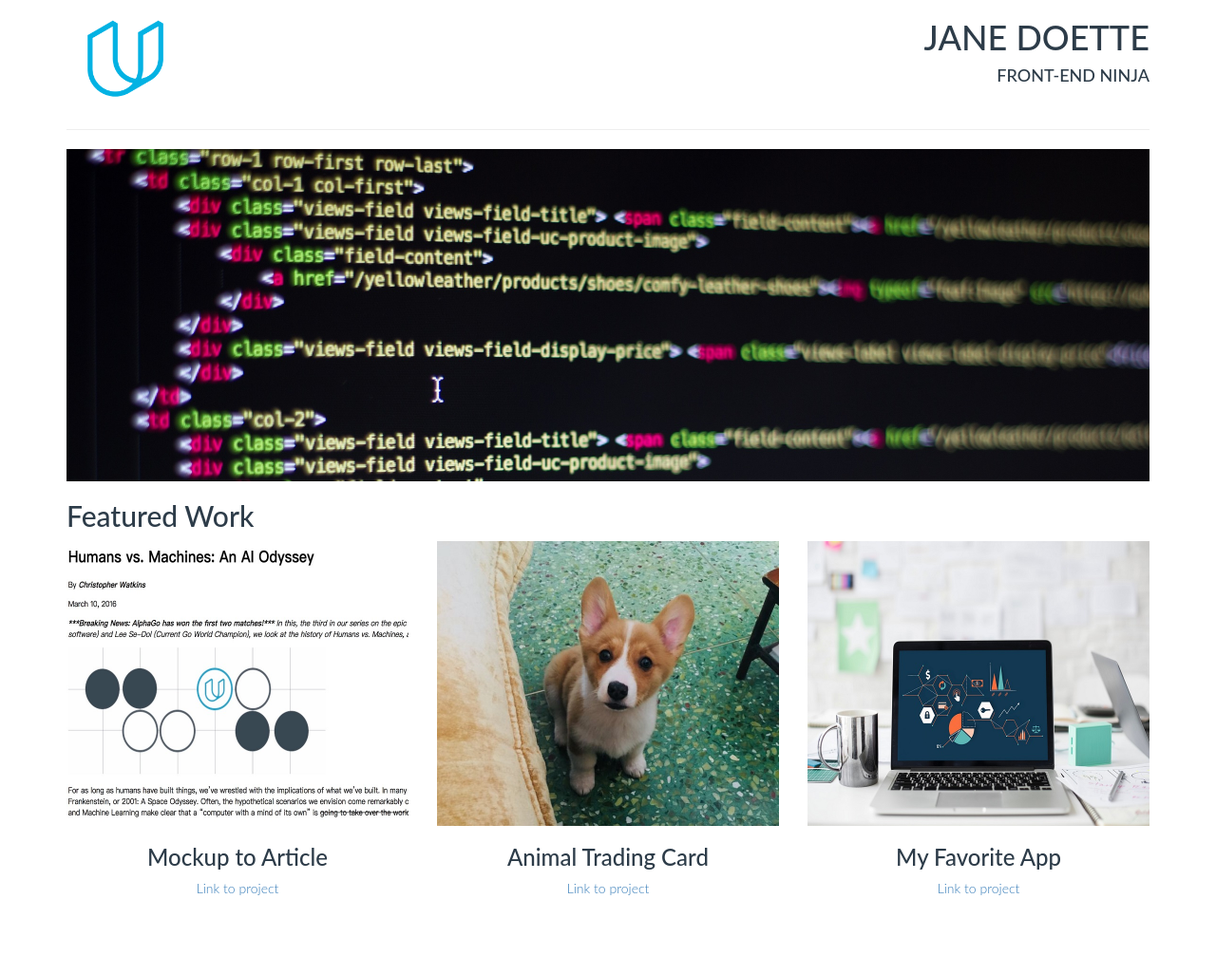
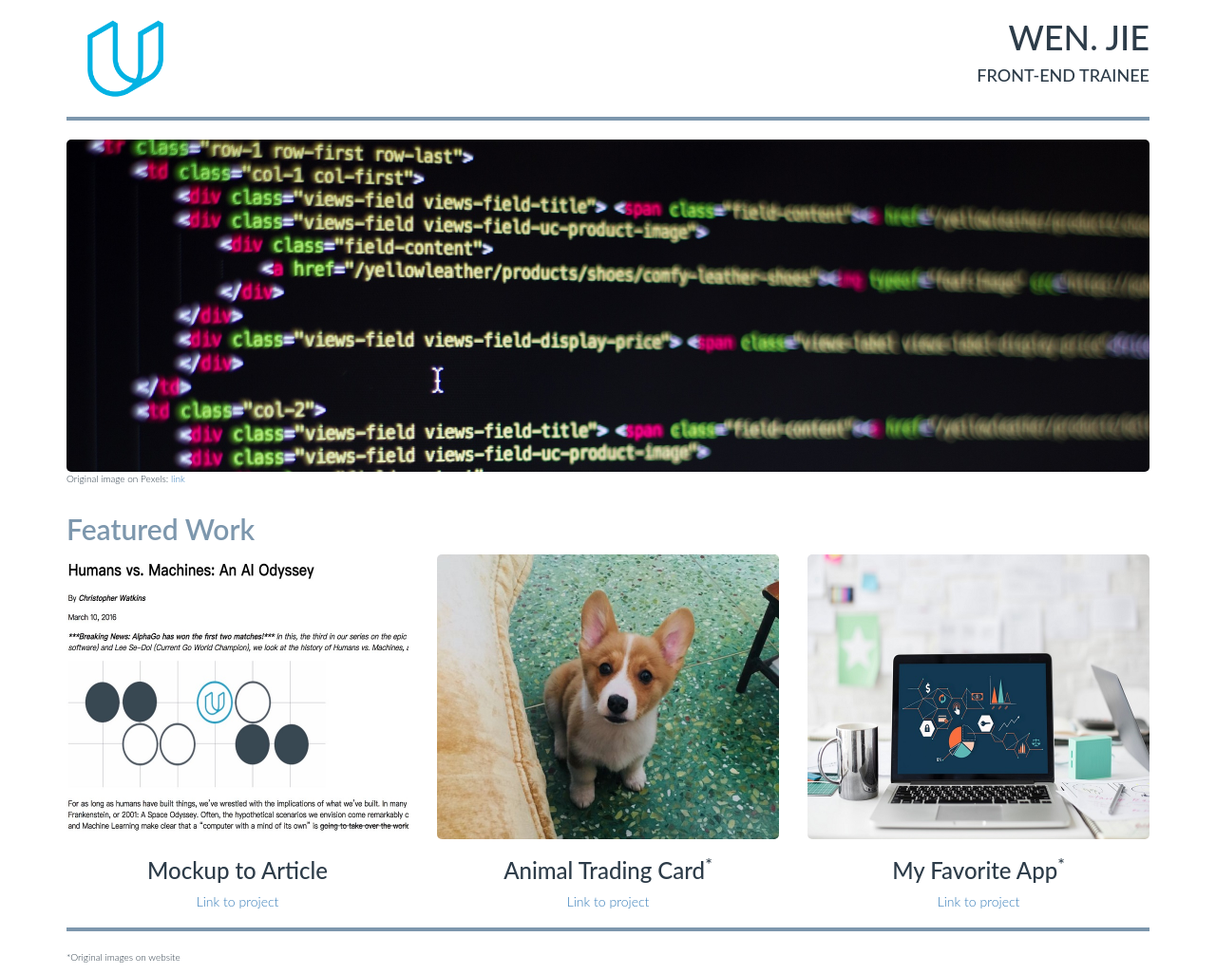
Before and after one commit to Dimple-Mun/udacity-my-portfolio, a plain HTML site: page index.html in a window 1280 px wide. Shown: the whole page at 95% size. Before the commit the page ends 956 px from the top, so only its background shows below. Drawn offline with Linux system fonts and the light colour scheme; files that its build step writes are made by us from their sources; a web font is replaced by a local one.

Commit message:
fix: Update codes per feedback from Validator

```diff
--- a/css/style.css
+++ b/css/style.css
@@ -1,4 +1,4 @@
-* {
+body {
     -webkit-box-sizing: border-box;
     -moz-box-sizing: border-box;
     -ms-box-sizing: border-box;
@@ -8,8 +8,17 @@
     color:#2d3c49;
 }
 
-img, embed, object, video{
+.featured-work {
+    color: #7d97ad;
+    font-weight: 600;
+}
+
+img, embed, object, video {
     max-width: 100%;
+}
+
+img {
+    border-radius: 5px;
 }
 
 .logo {
@@ -23,6 +32,18 @@ nav a, button {
     min-height: 48px;
 }
 
+hr {
+    margin-top: 7px;
+    *margin: 0;
+    border: 0;
+    color: #7d97ad;
+    background-color: #7d97ad;
+    height: 4px;
+}
+.reference {
+    font-size: 10px;
+}
+
 @media (max-width: 768px) {
     .logo {
         max-width: 80px;
@@ -34,4 +55,4 @@ nav a, button {
     .title {
         font-size: 16px;
     }
-  }
+}
--- a/index.html
+++ b/index.html
@@ -16,17 +16,20 @@
 
     <title>My Portfolio</title>
   </head>
+
   <body>
     <div class="container">
-      <div class="row">
+      <!--Heading-->
+      <div class="row heading">
         <div class="col-md-2 col-xs-4">
           <img src="images/udacity-logo.png" alt="logo" class="img-responsive logo">
         </div>
         <div class="col-md-10 col-xs-8 text-right text-uppercase">
-          <h1 class="name">Jane Doette</h1>
-          <h4 class="title">Front-end Ninja</h4>
+          <h1 class="name">Wen. Jie</h1>
+          <h4 class="title">Front-end Trainee</h4>
         </div>
       </div>
+      <!--Main content-->
       <div class="row">
         <div class="col-md-12">
           <hr>
@@ -34,12 +37,13 @@
       </div>
       <div class="row">
         <div class="col-md-12">
-          <img src="images/window-mini.jpg" class="img-responsive">
+          <img src="images/window-mini.jpg" alt="code for front-end development" class="img-responsive">
+          <p class="reference">Original image on Pexels: <a href="https://www.pexels.com/photo/business-code-coding-computer-270632/">link</a></p>
         </div>
       </div>
       <div class="row">
         <div class="col-md-12">
-          <h2>Featured Work</h2>
+          <h2 class="featured-work">Featured Work</h2>
         </div>
       </div>
       <div class="row text-center">
@@ -49,27 +53,37 @@
           <p><a href="http://github.com/">Link to project</a></p>
         </div>
         <div class="col-md-4">
-          <img src="images/featured-work-2.jpg" class="img-responsive" data-toggle="modal" data-target="#project2">
-          <h3>Animal Trading Card</h3>
+          <img src="images/featured-work-2.jpg" alt="snapshot of animal-trading-card project" class="img-responsive" data-toggle="modal" data-target="#project2">
+          <h3>Animal Trading Card<sup>*</sup></h3>
           <p><a href="http://github.com/">Link to project</a></p>
         </div>
         <div class="col-md-4">
-          <img src="images/featured-work-3.jpg" class="img-responsive">
-          <h3>My Favorite App</h3>
+          <img src="images/featured-work-3.jpg" alt="snapshot of my-favorite-app project" class="img-responsive">
+          <h3>My Favorite App<sup>*</sup></h3>
           <p><a href="http://github.com/">Link to project</a></p>
         </div>
       </div>
+      <!--Footer-->
+      <div class="row">
+        <div class="col-md-12">
+          <hr>
+        </div>
+      </div>
+      <div class="col-md-12 row text-left reference footer">
+        <p>*Original images on website</p>
+      </div>
+
     </div>
 
     <!-- Modal for project1-->
-    <div class="modal fade" id="project1" tabindex="-1" role="dialog" aria-labelledby="myModalLabel" aria-hidden="true">
+    <div class="modal fade" id="project1" tabindex="-1" role="dialog" aria-labelledby="modal-label-1" aria-hidden="true">
       <div class="modal-dialog">
         <div class="modal-content">
           <div class="modal-header">
-            <h4 class="modal-title" id="myModalLabel">More Details: Mockup to Article</h4>
+            <h4 class="modal-title modal-label-1" id="modal-label-1">More Details: Mockup to Article<sup>*</sup></h4>
           </div>
           <div class="modal-body">
-            <img class="img-responsive" src="https://i2.wp.com/blog.udacity.com/wp-content/uploads/2016/03/56df2490a351d802222160.gif">
+            <img class="img-responsive" alt="AlphaGo has won the first two matches" src="https://i2.wp.com/blog.udacity.com/wp-content/uploads/2016/03/56df2490a351d802222160.gif">
             This was my first project in this class. I learned a lot about HTML.
           </div>
           <div class="modal-footer">
@@ -80,14 +94,14 @@
     </div>
 
     <!-- Modal for project2-->
-    <div class="modal fade" id="project2" tabindex="-1" role="dialog" aria-labelledby="myModalLabel" aria-hidden="true">
+    <div class="modal fade" id="project2" tabindex="-1" role="dialog" aria-labelledby="modal-label-2" aria-hidden="true">
       <div class="modal-dialog">
         <div class="modal-content">
           <div class="modal-header">
-            <h4 class="modal-title" id="myModalLabel">More Details: Animal Trading Card</h4>
+            <h4 class="modal-title" id="modal-label-2">More Details: Animal Trading Card</h4>
           </div>
           <div class="modal-body">
-            <img class="img-responsive" src="images/featured-work-detail-2.jpg">
+            <img class="img-responsive" alt="welsh corgi pembroke" src="images/featured-work-detail-2.jpg">
             This was my second project in this class. I learned a lot about CSS.
           </div>
           <div class="modal-footer">
@@ -96,10 +110,6 @@
         </div>
       </div>
     </div>
-    <!-- Optional JavaScript -->
-    <!-- jQuery first, then Popper.js, then Bootstrap JS -->
-    <!--<script src="https://cdn.bootcss.com/jquery/3.2.1/jquery.slim.min.js" integrity="sha384-KJ3o2DKtIkvYIK3UENzmM7KCkRr/rE9/Qpg6aAZGJwFDMVNA/GpGFF93hXpG5KkN" crossorigin="anonymous"></script>
-    <script src="https://cdn.bootcss.com/popper.js/1.12.9/umd/popper.min.js" integrity="sha384-ApNbgh9B+Y1QKtv3Rn7W3mgPxhU9K/ScQsAP7hUibX39j7fakFPskvXusvfa0b4Q" crossorigin="anonymous"></script>
-    <script src="https://cdn.bootcss.com/bootstrap/4.0.0/js/bootstrap.min.js" integrity="sha384-JZR6Spejh4U02d8jOt6vLEHfe/JQGiRRSQQxSfFWpi1MquVdAyjUar5+76PVCmYl" crossorigin="anonymous"></script>-->
+
   </body>
 </html>
```
